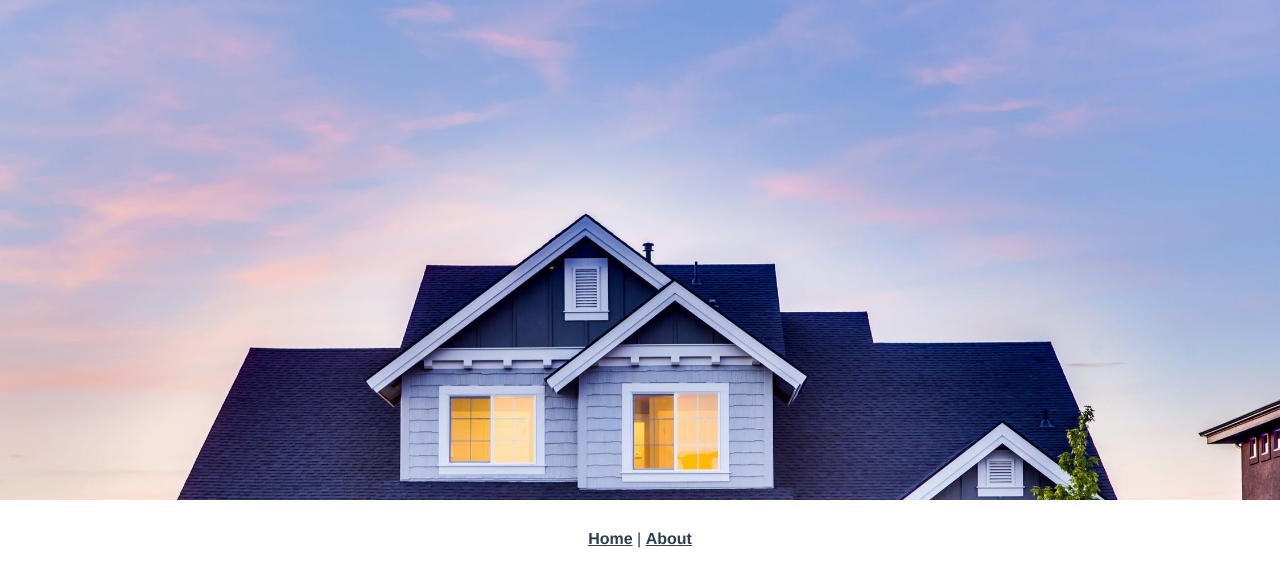
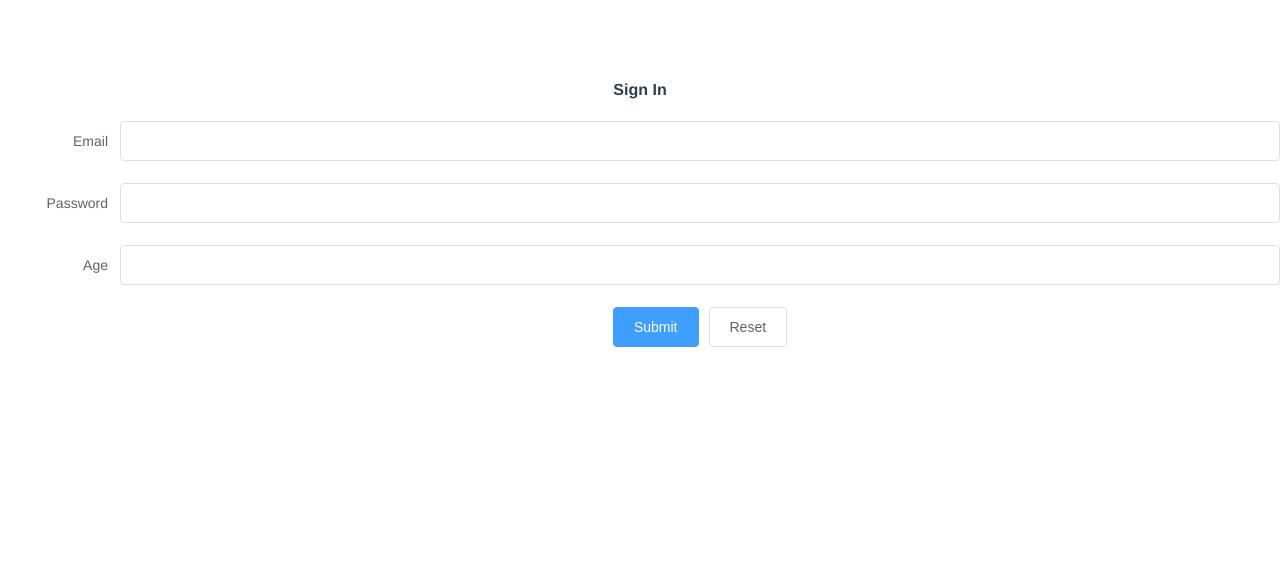
Before and after one commit to edisonarexha/Devoe-Real-Estate, a Vue app in the folder devoe-real-estate/: page /login-view in a window 1280 px wide. Shown: the top 586 px of the page. Built offline with nearby package versions, Linux system fonts and the light colour scheme.

Commit message:
Firebase auth

```diff
--- a/devoe-real-estate/public/index.html
+++ b/devoe-real-estate/public/index.html
@@ -6,7 +6,7 @@
     <meta name="viewport" content="width=device-width,initial-scale=1.0">
     <link rel="icon" href="<%= BASE_URL %>favicon.ico">
     <title><%= htmlWebpackPlugin.options.title %></title>
-    <style>
+    <!-- <style>
       .parallax {
         /* The image used */
         background-image: url(./home.jpeg);
@@ -20,7 +20,7 @@
         background-repeat: no-repeat;
         background-size: cover;
       }
-      </style>
+      </style> -->
   </head>
   <body style="margin: 0px">
 
--- a/devoe-real-estate/src/App.vue
+++ b/devoe-real-estate/src/App.vue
@@ -1,8 +1,8 @@
 <template>
   <div id="app">
     <nav>
-      <router-link to="/">Home</router-link> |
-      <router-link to="/about">About</router-link>
+      <!-- <router-link to="/">Home</router-link> |
+      <router-link to="/login-view">Sign In</router-link> -->
     </nav>
     <router-view/>
   </div>
--- a/devoe-real-estate/src/components/HomePage.vue
+++ b/devoe-real-estate/src/components/HomePage.vue
@@ -1,6 +1,7 @@
 <template :style="cssProps">
   <div class="hello">
-    <div class="flexed">
+    <el-button type="primary"></el-button>
+    <!-- <div class="flexed">
       <div style="margin-top: 20px">
    <span class="logo"> <img src="@/assets/logo-trns.png" style="
             width: 150px; margin:3px" /></span>
@@ -20,7 +21,7 @@
     <div class="container-div">
       <span style="font-weight:200; font-size:28px">Real Estate for Sale <br></span>
       <span>Find your <br> next dream home</span>
-    </div>
+    </div> -->
   </div>
 </template>
 
--- a/devoe-real-estate/src/router/index.js
+++ b/devoe-real-estate/src/router/index.js
@@ -1,6 +1,6 @@
 import Vue from 'vue'
 import VueRouter from 'vue-router'
-import HomeView from '../views/HomeView.vue'
+import HomeView from '@/views/HomeView.vue'
 
 Vue.use(VueRouter)
 
@@ -8,16 +8,30 @@ const routes = [
   {
     path: '/',
     name: 'home',
-    component: HomeView
+    component: HomeView,
+
+  },
+  {
+    path: '/login-view',
+    name: 'login-view',
+    component: () => import( '@/views/LoginView.vue'),
+  },
+  {
+    path: '/register-view',
+    name: 'register-view',
+    component: () => import( '@/views/RegisterView.vue')
+  },
+  {
+    path: '/forgot-password',
+    name: 'forgot-password',
+    component: () => import( '@/views/ForgotPassword.vue')
   },
   {
     path: '/about',
     name: 'about',
-    // route level code-splitting
-    // this generates a separate chunk (about.[hash].js) for this route
-    // which is lazy-loaded when the route is visited.
-    component: () => import(/* webpackChunkName: "about" */ '../views/AboutView.vue')
-  }
+    component: () => import( '@/views/AboutView.vue')
+  },
+
 ]
 
 const router = new VueRouter({
--- /dev/null
+++ b/devoe-real-estate/src/views/ForgotPassword.vue
@@ -0,0 +1,13 @@
+<template>
+  <div></div>
+</template>
+
+<script>
+export default {
+name: 'ForgotPassword',
+}
+</script>
+
+<style>
+
+</style>
--- a/devoe-real-estate/src/views/HomeView.vue
+++ b/devoe-real-estate/src/views/HomeView.vue
@@ -1,7 +1,8 @@
 <template>
   <div class="home">
-    <img alt="Vue logo" src="../assets/logo.png">
+    <!-- <img alt="Vue logo" src="../assets/logo.png"> -->
     <HomePage msg="Welcome to Your Vue.js App"/>
+    <!-- <router-view /> -->
   </div>
 </template>
 
--- /dev/null
+++ b/devoe-real-estate/src/views/LoginView.vue
@@ -0,0 +1,31 @@
+<template>
+  <div v-if="$route.name === 'login-view'">
+    <div>
+      <h4>Sign In</h4>
+    </div>
+    <el-form status-icon label-width="120px" class="demo-ruleForm">
+      <el-form-item label="Email" prop="pass">
+        <el-input type="password" autocomplete="off"></el-input>
+      </el-form-item>
+      <el-form-item label="Password" prop="checkPass">
+        <el-input type="password" autocomplete="off"></el-input>
+      </el-form-item>
+      <el-form-item label="Age" prop="age">
+        <el-input></el-input>
+      </el-form-item>
+      <el-form-item>
+        <el-button type="primary">Submit</el-button>
+        <el-button>Reset</el-button>
+      </el-form-item>
+    </el-form>
+  </div>
+  <router-view v-else />
+</template>
+
+<script>
+export default {
+  name: "LoginView",
+};
+</script>
+
+<style></style>
--- /dev/null
+++ b/devoe-real-estate/src/views/RegisterView.vue
@@ -0,0 +1,15 @@
+<template>
+<div></div>
+
+</template>
+
+<script>
+export default {
+  name: 'RegisterView',
+
+}
+</script>
+
+<style>
+
+</style>
```
Also changed, not shown: devoe-real-estate/src/components/Navigation.vue (added, +13 -0 lines), devoe-real-estate/src/firebase/firebaseinit.js (added, +17 -0 lines).
